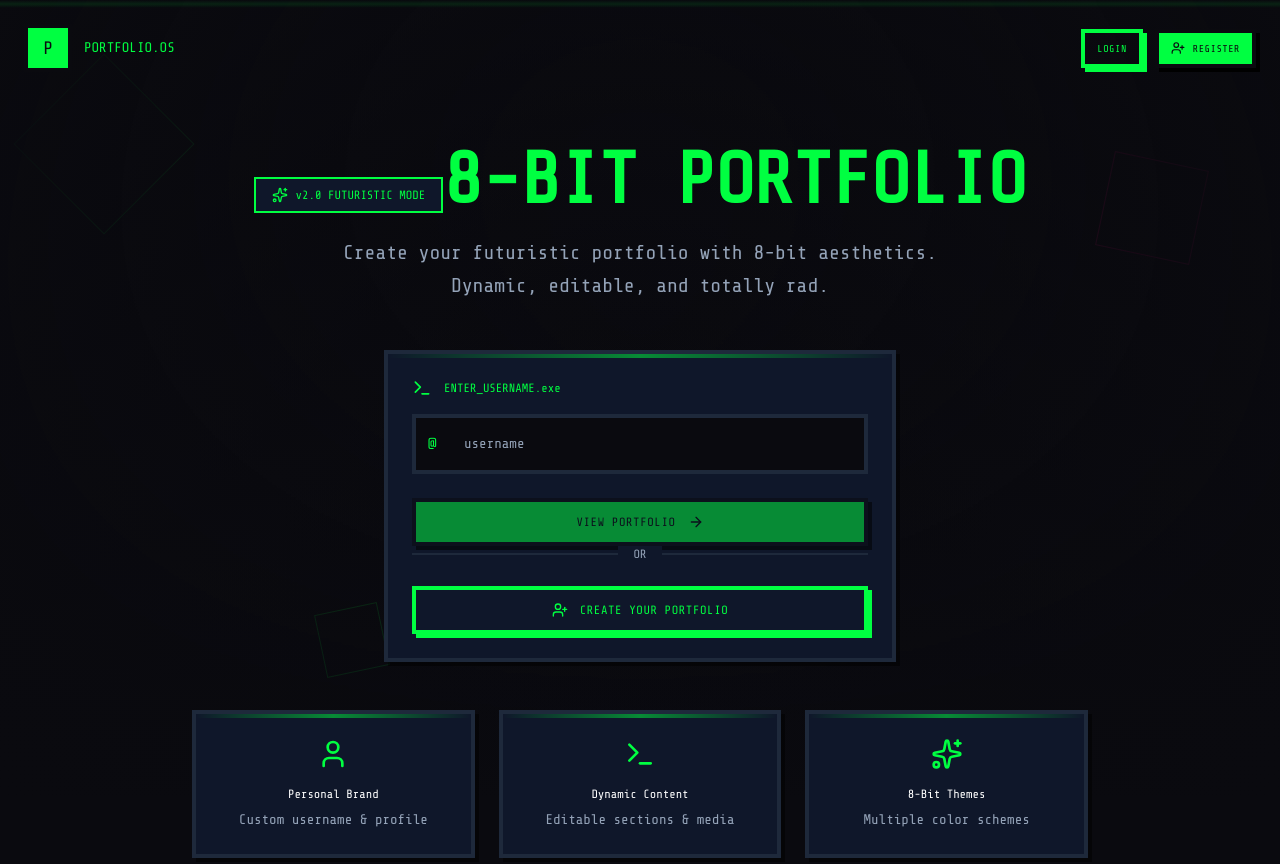
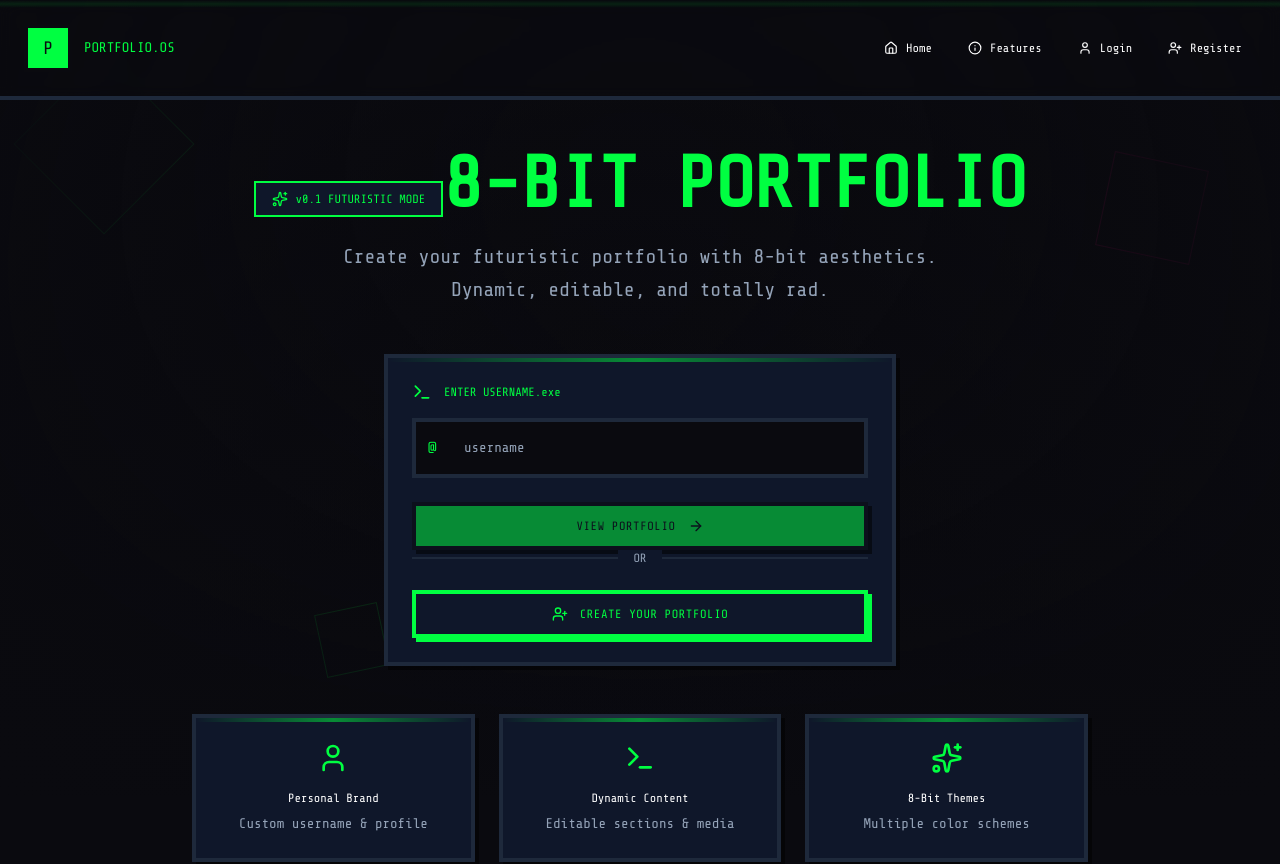
Before and after one commit to hafiizachhardyanto/projekwebportofolio, a Next.js app: page / in a window 1280 px wide. Shown: the top 864 px of the page. Built offline with nearby package versions, Linux system fonts and the light colour scheme.

Commit message:
feat: add navigation menu to all pages

```diff
--- a/app/login/page.tsx
+++ b/app/login/page.tsx
@@ -10,7 +10,7 @@ import { PixelCard } from '@/components/ui/PixelCard'
 import { PixelBackground } from '@/components/layout/PixelBackground'
 import { GlitchText } from '@/components/ui/GlitchText'
 import { ScanLine } from '@/components/ui/ScanLine'
-import { Lock, Mail, AlertTriangle, ArrowLeft, UserPlus } from 'lucide-react'
+import { Lock, Mail, AlertTriangle, ArrowLeft, Home, UserPlus } from 'lucide-react'
 
 export default function LoginPage() {
   const [email, setEmail] = useState('')
@@ -40,7 +40,24 @@ export default function LoginPage() {
       <PixelBackground />
       <ScanLine />
 
-      <div className="relative z-10 min-h-screen flex items-center justify-center p-4">
+      <div className="relative z-10 min-h-screen flex flex-col">
+
+        {/* Header dengan Navigasi */}
+        <header className="p-4 md:p-6 flex justify-between items-center border-b-4 border-[var(--border)] bg-[var(--background)]/80 backdrop-blur">
+          <Link href="/" className="flex items-center gap-3">
+            <div className="w-10 h-10 bg-[var(--primary)] border-2 border-[var(--background)] flex items-center justify-center">
+              <span className="font-pixel text-[var(--background)] text-xs">P</span>
+            </div>
+            <span className="font-pixel text-[var(--primary)] text-xs hidden sm:block">PORTFOLIO.OS</span>
+          </Link>
+
+          <Link href="/" className="flex items-center gap-2 px-3 py-2 font-pixel text-xs text-[var(--text)] border-2 border-transparent hover:border-[var(--primary)] hover:text-[var(--primary)] transition-all">
+            <Home size={14} />
+            <span className="hidden sm:inline">Home</span>
+          </Link>
+        </header>
+
+        <main className="flex-1 flex items-center justify-center p-4">
           <motion.div
             initial={{ scale: 0.9, opacity: 0 }}
             animate={{ scale: 1, opacity: 1 }}
@@ -72,7 +89,7 @@ export default function LoginPage() {
                 <div className="space-y-2">
                   <label className="font-pixel text-xs text-[var(--primary)] flex items-center gap-2">
                     <Mail size={14} />
-                  EMAIL_ID
+                    EMAIL ID
                   </label>
                   <input
                     type="email"
@@ -87,7 +104,7 @@ export default function LoginPage() {
                 <div className="space-y-2">
                   <label className="font-pixel text-xs text-[var(--primary)] flex items-center gap-2">
                     <Lock size={14} />
-                  PASSWORD_KEY
+                    PASSWORD KEY
                   </label>
                   <input
                     type="password"
@@ -131,6 +148,7 @@ export default function LoginPage() {
               </Link>
             </div>
           </motion.div>
+        </main>
       </div>
     </div>
   )
--- a/app/page.tsx
+++ b/app/page.tsx
@@ -8,10 +8,18 @@ import { PixelButton } from '@/components/ui/PixelButton'
 import { PixelCard } from '@/components/ui/PixelCard'
 import { PixelBackground } from '@/components/layout/PixelBackground'
 import { ScanLine } from '@/components/ui/ScanLine'
-import { Terminal, User, ArrowRight, Sparkles, UserPlus } from 'lucide-react'
+import { Terminal, User, ArrowRight, Sparkles, UserPlus, Home, Info, GraduationCap, FolderOpen, Award, Menu, X } from 'lucide-react'
 
 export default function LandingPage() {
   const [username, setUsername] = useState('')
+  const [mobileMenuOpen, setMobileMenuOpen] = useState(false)
+
+  const navItems = [
+    { href: '/', label: 'Home', icon: Home },
+    { href: '#features', label: 'Features', icon: Info },
+    { href: '/login', label: 'Login', icon: User },
+    { href: '/register', label: 'Register', icon: UserPlus },
+  ]
 
   return (
     <div className="min-h-screen relative overflow-hidden" data-theme="green">
@@ -19,27 +27,67 @@ export default function LandingPage() {
       <ScanLine />
 
       <div className="relative z-10 min-h-screen flex flex-col">
-        <header className="p-6 flex justify-between items-center">
+
+        {/* Header dengan Navigasi */}
+        <header className="p-4 md:p-6 flex justify-between items-center border-b-4 border-[var(--border)] bg-[var(--background)]/80 backdrop-blur">
           <div className="flex items-center gap-3">
-            <div className="w-12 h-12 bg-[var(--primary)] border-4 border-[var(--background)] flex items-center justify-center animate-pulse-glow">
-              <span className="font-pixel text-[var(--background)] text-lg">P</span>
+            <div className="w-10 h-10 md:w-12 md:h-12 bg-[var(--primary)] border-4 border-[var(--background)] flex items-center justify-center animate-pulse-glow">
+              <span className="font-pixel text-[var(--background)] text-sm md:text-lg">P</span>
             </div>
-            <span className="font-pixel text-[var(--primary)] text-sm hidden sm:block">PORTFOLIO.OS</span>
+            <span className="font-pixel text-[var(--primary)] text-xs md:text-sm hidden sm:block">PORTFOLIO.OS</span>
           </div>
-          <div className="flex items-center gap-3">
-            <Link href="/login">
-              <PixelButton variant="secondary" size="sm">
-                Login
-              </PixelButton>
-            </Link>
-            <Link href="/register">
-              <PixelButton size="sm" className="flex items-center gap-2">
-                <UserPlus size={14} />
-                <span className="hidden sm:inline">Register</span>
-              </PixelButton>
-            </Link>
-          </div>
+
+          {/* Desktop Nav */}
+          <nav className="hidden md:flex items-center gap-2">
+            {navItems.map((item) => {
+              const Icon = item.icon
+              return (
+                <Link
+                  key={item.href}
+                  href={item.href}
+                  className="flex items-center gap-2 px-3 py-2 font-pixel text-xs text-[var(--text)] border-2 border-transparent hover:border-[var(--primary)] hover:text-[var(--primary)] transition-all"
+                >
+                  <Icon size={14} />
+                  {item.label}
+                </Link>
+              )
+            })}
+          </nav>
+
+          {/* Mobile Menu Button */}
+          <button
+            className="md:hidden text-[var(--text)] p-2 border-2 border-[var(--border)]"
+            onClick={() => setMobileMenuOpen(!mobileMenuOpen)}
+          >
+            {mobileMenuOpen ? <X size={20} /> : <Menu size={20} />}
+          </button>
         </header>
+
+        {/* Mobile Nav */}
+        {mobileMenuOpen && (
+          <motion.div
+            initial={{ height: 0, opacity: 0 }}
+            animate={{ height: 'auto', opacity: 1 }}
+            className="md:hidden bg-[var(--surface)] border-b-4 border-[var(--border)]"
+          >
+            <div className="p-4 space-y-2">
+              {navItems.map((item) => {
+                const Icon = item.icon
+                return (
+                  <Link
+                    key={item.href}
+                    href={item.href}
+                    onClick={() => setMobileMenuOpen(false)}
+                    className="flex items-center gap-3 px-4 py-3 font-pixel text-xs text-[var(--text)] border-2 border-[var(--border)] hover:border-[var(--primary)]"
+                  >
+                    <Icon size={16} />
+                    {item.label}
+                  </Link>
+                )
+              })}
+            </div>
+          </motion.div>
+        )}
 
         <main className="flex-1 flex items-center justify-center px-4 py-12">
           <div className="max-w-4xl w-full">
@@ -51,7 +99,7 @@ export default function LandingPage() {
             >
               <div className="inline-flex items-center gap-2 px-4 py-2 bg-[var(--surface)] border-2 border-[var(--primary)] mb-6">
                 <Sparkles size={16} className="text-[var(--primary)]" />
-                <span className="font-pixel text-xs text-[var(--primary)]">v2.0 FUTURISTIC MODE</span>
+                <span className="font-pixel text-xs text-[var(--primary)]">v0.1 FUTURISTIC MODE</span>
               </div>
 
               <GlitchText text="8-BIT PORTFOLIO" size="xl" className="mb-4" />
@@ -66,7 +114,7 @@ export default function LandingPage() {
               <div className="space-y-6">
                 <div className="flex items-center gap-3 text-[var(--primary)] mb-4">
                   <Terminal size={20} />
-                  <span className="font-pixel text-xs">ENTER_USERNAME.exe</span>
+                  <span className="font-pixel text-xs">ENTER USERNAME.exe</span>
                 </div>
 
                 <div className="relative">
@@ -115,7 +163,8 @@ export default function LandingPage() {
               </div>
             </PixelCard>
 
-            <div className="grid grid-cols-1 md:grid-cols-3 gap-6 max-w-4xl mx-auto">
+            {/* Features Grid */}
+            <div id="features" className="grid grid-cols-1 md:grid-cols-3 gap-6 max-w-4xl mx-auto">
               {[
                 { icon: User, title: 'Personal Brand', desc: 'Custom username & profile' },
                 { icon: Terminal, title: 'Dynamic Content', desc: 'Editable sections & media' },
@@ -140,7 +189,7 @@ export default function LandingPage() {
 
         <footer className="p-6 text-center border-t-4 border-[var(--border)] bg-[var(--surface)]">
           <p className="font-pixel text-xs text-[var(--text-muted)]">
-            SYSTEM.READY_ PRESS START TO CONTINUE
+            SYSTEM.READY PRESS START TO CONTINUE
           </p>
         </footer>
       </div>
--- a/app/register/page.tsx
+++ b/app/register/page.tsx
@@ -11,7 +11,7 @@ import { PixelCard } from '@/components/ui/PixelCard'
 import { PixelBackground } from '@/components/layout/PixelBackground'
 import { GlitchText } from '@/components/ui/GlitchText'
 import { ScanLine } from '@/components/ui/ScanLine'
-import { UserPlus, Mail, Lock, User, AlertTriangle, ArrowLeft, Check, X } from 'lucide-react'
+import { UserPlus, Mail, Lock, User, AlertTriangle, ArrowLeft, Home, Check, X } from 'lucide-react'
 
 export default function RegisterPage() {
   const [step, setStep] = useState(1)
@@ -162,7 +162,24 @@ await createPortfolio({
       <PixelBackground />
       <ScanLine />
 
-      <div className="relative z-10 min-h-screen flex items-center justify-center p-4">
+      <div className="relative z-10 min-h-screen flex flex-col">
+
+        {/* Header dengan Navigasi */}
+        <header className="p-4 md:p-6 flex justify-between items-center border-b-4 border-[var(--border)] bg-[var(--background)]/80 backdrop-blur">
+          <Link href="/" className="flex items-center gap-3">
+            <div className="w-10 h-10 bg-[var(--primary)] border-2 border-[var(--background)] flex items-center justify-center">
+              <span className="font-pixel text-[var(--background)] text-xs">P</span>
+            </div>
+            <span className="font-pixel text-[var(--primary)] text-xs hidden sm:block">PORTFOLIO.OS</span>
+          </Link>
+
+          <Link href="/" className="flex items-center gap-2 px-3 py-2 font-pixel text-xs text-[var(--text)] border-2 border-transparent hover:border-[var(--primary)] hover:text-[var(--primary)] transition-all">
+            <Home size={14} />
+            <span className="hidden sm:inline">Home</span>
+          </Link>
+        </header>
+
+        <main className="flex-1 flex items-center justify-center p-4">
           <motion.div
             initial={{ scale: 0.9, opacity: 0 }}
             animate={{ scale: 1, opacity: 1 }}
@@ -208,7 +225,7 @@ await createPortfolio({
                     <div className="space-y-2">
                       <label className="font-pixel text-xs text-[var(--primary)] flex items-center gap-2">
                         <User size={14} />
-                      USERNAME_ID
+                        USERNAME ID
                       </label>
                       <div className="relative">
                         <span className="absolute left-4 top-1/2 -translate-y-1/2 font-pixel text-[var(--text-muted)]">
@@ -263,7 +280,7 @@ await createPortfolio({
                     <div className="space-y-2">
                       <label className="font-pixel text-xs text-[var(--primary)] flex items-center gap-2">
                         <User size={14} />
-                      DISPLAY_NAME
+                        DISPLAY NAME
                       </label>
                       <input
                         type="text"
@@ -277,7 +294,7 @@ await createPortfolio({
                     <div className="space-y-2">
                       <label className="font-pixel text-xs text-[var(--primary)] flex items-center gap-2">
                         <Mail size={14} />
-                      EMAIL_ADDRESS
+                        EMAIL ADDRESS
                       </label>
                       <input
                         type="email"
@@ -291,7 +308,7 @@ await createPortfolio({
                     <div className="space-y-2">
                       <label className="font-pixel text-xs text-[var(--primary)] flex items-center gap-2">
                         <Lock size={14} />
-                      PASSWORD_KEY
+                        PASSWORD KEY
                       </label>
                       <input
                         type="password"
@@ -305,7 +322,7 @@ await createPortfolio({
                     <div className="space-y-2">
                       <label className="font-pixel text-xs text-[var(--primary)] flex items-center gap-2">
                         <Lock size={14} />
-                      CONFIRM_PASSWORD
+                        CONFIRM PASSWORD
                       </label>
                       <input
                         type="password"
@@ -360,6 +377,7 @@ await createPortfolio({
               </Link>
             </div>
           </motion.div>
+        </main>
       </div>
     </div>
   )
--- a/components/layout/Navbar.tsx
+++ b/components/layout/Navbar.tsx
@@ -6,7 +6,7 @@ import { usePathname } from 'next/navigation'
 import { useAuth } from '@/hooks/useAuth'
 import { PixelButton } from '@/components/ui/PixelButton'
 import { GlitchText } from '@/components/ui/GlitchText'
-import { Menu, X, User, LogOut, Edit, Eye } from 'lucide-react'
+import { Menu, X, User, LogOut, Edit, Eye, Home, Info, GraduationCap, FolderOpen, Award } from 'lucide-react'
 import { motion, AnimatePresence } from 'framer-motion'
 
 interface NavbarProps {
@@ -22,21 +22,23 @@ export function Navbar({ username, isOwner, editMode, onToggleEdit }: NavbarProp
   const { user, signOut } = useAuth()
 
   const navItems = [
-    { href: `/${username}`, label: 'Home' },
-    { href: `/${username}/about`, label: 'About' },
-    { href: `/${username}/education`, label: 'Education' },
-    { href: `/${username}/projects`, label: 'Projects' },
-    { href: `/${username}/certificates`, label: 'Certificates' },
+    { href: `/${username}`, label: 'Home', icon: Home },
+    { href: `/${username}/about`, label: 'About', icon: Info },
+    { href: `/${username}/education`, label: 'Education', icon: GraduationCap },
+    { href: `/${username}/projects`, label: 'Projects', icon: FolderOpen },
+    { href: `/${username}/certificates`, label: 'Certificates', icon: Award },
   ]
 
   const isActive = (href: string) => pathname === href
 
   return (
-    <nav className="fixed top-0 left-0 right-0 z-40 bg-[var(--background)]/90 backdrop-blur-md border-b-4 border-[var(--border)]">
+    <nav className="fixed top-0 left-0 right-0 z-40 bg-[var(--background)]/95 backdrop-blur-md border-b-4 border-[var(--border)]">
       <div className="max-w-7xl mx-auto px-4 sm:px-6 lg:px-8">
         <div className="flex items-center justify-between h-16 md:h-20">
+
+          {/* Logo */}
           <Link href={`/${username}`} className="flex items-center gap-3">
-            <div className="w-10 h-10 bg-[var(--primary)] flex items-center justify-center border-2 border-[var(--background)]">
+            <div className="w-10 h-10 bg-[var(--primary)] flex items-center justify-center border-2 border-[var(--background)] animate-pulse-glow">
               <span className="font-pixel text-[var(--background)] text-xs">
                 {username.slice(0, 2).toUpperCase()}
               </span>
@@ -44,23 +46,31 @@ export function Navbar({ username, isOwner, editMode, onToggleEdit }: NavbarProp
             <GlitchText text={username} size="sm" className="hidden md:block" />
           </Link>
 
-          <div className="hidden md:flex items-center gap-1">
-            {navItems.map((item) => (
+          {/* Desktop Navigation */}
+          <div className="hidden lg:flex items-center gap-1">
+            {navItems.map((item) => {
+              const Icon = item.icon
+              return (
                 <Link
                   key={item.href}
                   href={item.href}
-                className={`px-4 py-2 font-pixel text-xs transition-all border-2 ${
+                  className={`flex items-center gap-2 px-4 py-2 font-pixel text-xs transition-all border-2 ${
                     isActive(item.href)
                       ? 'bg-[var(--primary)] text-[var(--background)] border-[var(--primary)]'
                       : 'text-[var(--text)] border-transparent hover:border-[var(--primary)] hover:text-[var(--primary)]'
                   }`}
                 >
+                  <Icon size={14} />
                   {item.label}
                 </Link>
-            ))}
+              )
+            })}
           </div>
 
+          {/* Right Side Actions */}
           <div className="flex items-center gap-3">
+
+            {/* Edit Mode Toggle */}
             {isOwner && (
               <PixelButton
                 variant={editMode ? 'danger' : 'secondary'}
@@ -73,9 +83,10 @@ export function Navbar({ username, isOwner, editMode, onToggleEdit }: NavbarProp
               </PixelButton>
             )}
 
+            {/* User Menu */}
             {user ? (
-              <div className="flex items-center gap-3">
-                <div className="hidden md:flex items-center gap-2 text-[var(--text-muted)]">
+              <div className="hidden md:flex items-center gap-3">
+                <div className="flex items-center gap-2 text-[var(--text-muted)]">
                   <User size={16} />
                   <span className="font-pixel text-xs">{user.email?.split('@')[0]}</span>
                 </div>
@@ -84,13 +95,14 @@ export function Navbar({ username, isOwner, editMode, onToggleEdit }: NavbarProp
                 </PixelButton>
               </div>
             ) : (
-              <Link href="/login">
+              <Link href="/login" className="hidden md:block">
                 <PixelButton size="sm">Login</PixelButton>
               </Link>
             )}
 
+            {/* Mobile Menu Button */}
             <button
-              className="md:hidden text-[var(--text)] p-2"
+              className="lg:hidden text-[var(--text)] p-2 border-2 border-[var(--border)] hover:border-[var(--primary)] transition-colors"
               onClick={() => setMobileMenuOpen(!mobileMenuOpen)}
             >
               {mobileMenuOpen ? <X size={24} /> : <Menu size={24} />}
@@ -99,30 +111,38 @@ export function Navbar({ username, isOwner, editMode, onToggleEdit }: NavbarProp
         </div>
       </div>
 
+      {/* Mobile Menu */}
       <AnimatePresence>
         {mobileMenuOpen && (
           <motion.div
             initial={{ height: 0, opacity: 0 }}
             animate={{ height: 'auto', opacity: 1 }}
             exit={{ height: 0, opacity: 0 }}
-            className="md:hidden bg-[var(--surface)] border-t-4 border-[var(--border)] overflow-hidden"
+            className="lg:hidden bg-[var(--surface)] border-t-4 border-[var(--border)] overflow-hidden"
           >
             <div className="px-4 py-4 space-y-2">
-              {navItems.map((item) => (
+
+              {/* Mobile Nav Items */}
+              {navItems.map((item) => {
+                const Icon = item.icon
+                return (
                   <Link
                     key={item.href}
                     href={item.href}
                     onClick={() => setMobileMenuOpen(false)}
-                  className={`block px-4 py-3 font-pixel text-xs border-2 ${
+                    className={`flex items-center gap-3 px-4 py-3 font-pixel text-xs border-2 ${
                       isActive(item.href)
                         ? 'bg-[var(--primary)] text-[var(--background)] border-[var(--primary)]'
-                      : 'text-[var(--text)] border-[var(--border)]'
+                        : 'text-[var(--text)] border-[var(--border)] hover:border-[var(--primary)]'
                     }`}
                   >
+                    <Icon size={16} />
                     {item.label}
                   </Link>
-              ))}
+                )
+              })}
 
+              {/* Mobile Edit Toggle */}
               {isOwner && (
                 <PixelButton
                   variant={editMode ? 'danger' : 'secondary'}
@@ -131,9 +151,32 @@ export function Navbar({ username, isOwner, editMode, onToggleEdit }: NavbarProp
                     onToggleEdit()
                     setMobileMenuOpen(false)
                   }}
-                  className="w-full mt-4"
+                  className="w-full mt-4 flex items-center justify-center gap-2"
                 >
-                  {editMode ? 'View Mode' : 'Edit Mode'}
+                  {editMode ? <Eye size={16} /> : <Edit size={16} />}
+                  {editMode ? 'Switch to View Mode' : 'Switch to Edit Mode'}
+                </PixelButton>
+              )}
+
+              {/* Mobile Auth */}
+              {!user ? (
+                <Link href="/login" onClick={() => setMobileMenuOpen(false)}>
+                  <PixelButton size="md" className="w-full mt-4">
+                    Login
+                  </PixelButton>
+                </Link>
+              ) : (
+                <PixelButton
+                  variant="danger"
+                  size="md"
+                  onClick={() => {
+                    signOut()
+                    setMobileMenuOpen(false)
+                  }}
+                  className="w-full mt-4 flex items-center justify-center gap-2"
+                >
+                  <LogOut size={16} />
+                  Logout
                 </PixelButton>
               )}
             </div>
```
Lines whose indentation alone changed are shown as unchanged.
